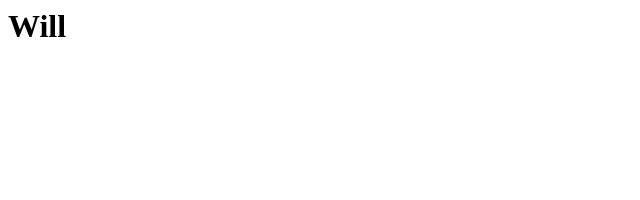
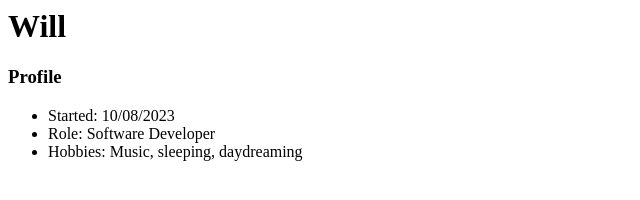
Before and after one commit to wejowen/wejowen.github.io, a plain HTML site: page index.html in a window 1280 px wide. Shown: the whole page, without its empty margins (0-640 px from the left). Drawn offline with Linux system fonts and the light colour scheme.

Commit message:
Updated my profile

```diff
--- a/index.html
+++ b/index.html
@@ -1 +1,7 @@
 <h1>Will</h1>
+<h3>Profile</h3>
+<ul>
+  <li>Started: 10/08/2023</li>
+  <li>Role: Software Developer</li>
+  <li>Hobbies: Music, sleeping, daydreaming</li>
+</ul>
```
